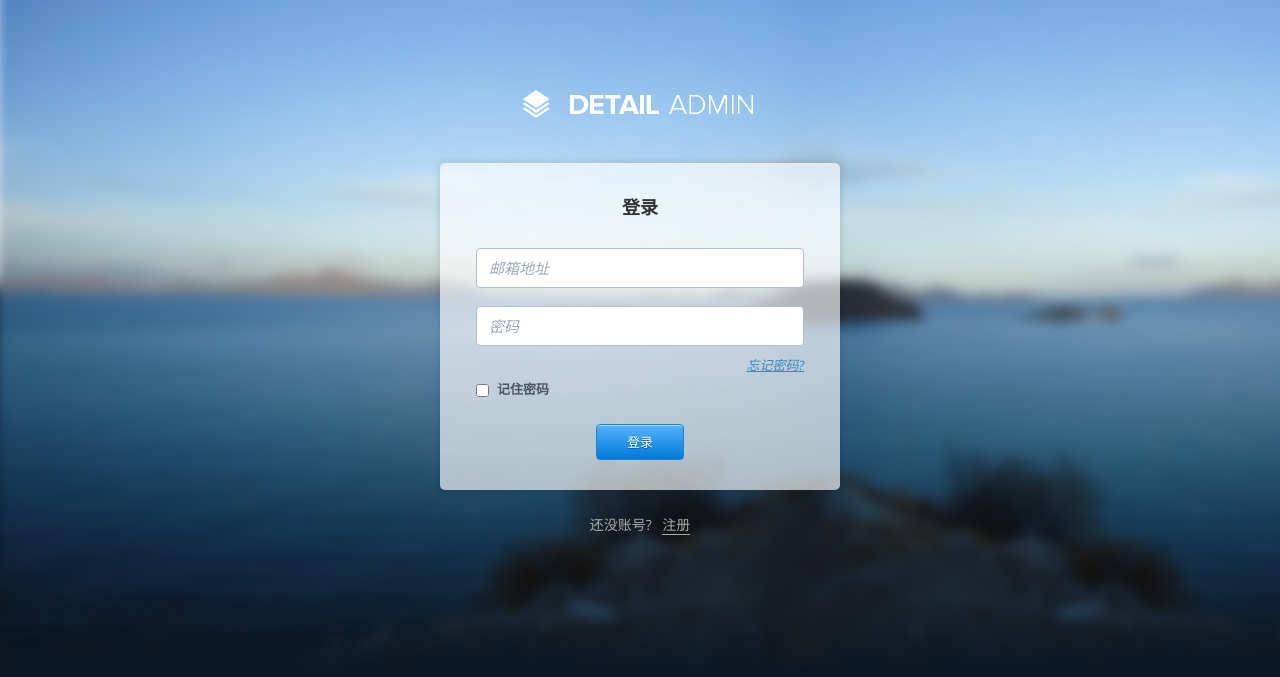
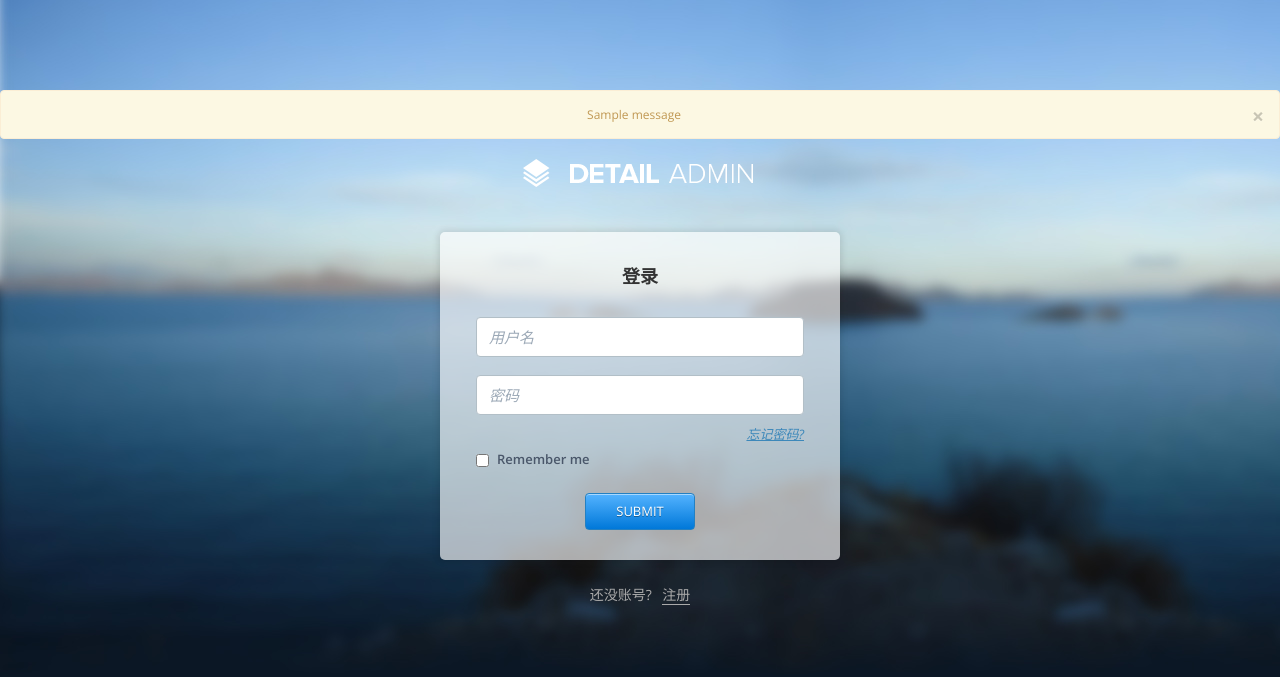
Before and after one commit to vinchoi/flshplay, a Python web app: template app/templates/auth/login.html in a window 1280 px wide. Shown: the top 677 px of the page. Run offline with Jinja, Linux system fonts and the light colour scheme; the template is opened without the code that fills it, so the values that code supplies are empty, except form fields; tables that the repository leaves empty hold one stand-in row (values such as "Sample post"); one stand-in notice (Sample message) is shown; form fields are guessed from the names that the template uses; some libraries are stand-ins or nearby versions.

Commit message:
完成登录

```diff
--- a/app/auth/forms.py
+++ b/app/auth/forms.py
@@ -7,5 +7,5 @@ from wtforms.validators import DataRequired, Length
 class LoginForm(FlaskForm):
     username = StringField(u'用户名', validators=[DataRequired(), Length(1,64)])
     password = PasswordField(u'密码', validators=[DataRequired()])
-    remember_me = BooleanField(u'记住我')
+    remember_me = BooleanField(u'记住密码')
     submit = SubmitField(u'登录')
--- a/app/templates/auth/login.html
+++ b/app/templates/auth/login.html
@@ -1,3 +1,4 @@
+{% import "bootstrap/wtf.html" as wtf %}
 
 <!DOCTYPE html>
 <html class="login-bg">
@@ -31,22 +32,34 @@
 <body>
 
     <div class="login-wrapper">
+        <div>
+            {% for message in get_flashed_messages() %}
+                <div class="alert alert-warning">
+                    <button type="button" class="close" data-dismiss="alert">&times;</button>
+                    {{ message }}
+                </div>
+            {% endfor %}
+        </div>
         <a href="{{url_for('main.index')}}">
             <img class="logo" src="{{url_for('static',filename='img/logo-white.png')}}">
         </a>
 
         <div class="box">
-            <div class="content-wrap">
-                <h6>登录</h6>
-                <input class="form-control" type="text" placeholder="邮箱地址">
-                <input class="form-control" type="password" placeholder="密码">
-                <a href="#" class="forgot">忘记密码?</a>
-                <div class="remember">
-                    <input id="remember-me" type="checkbox">
-                    <label for="remember-me">记住密码</label>
+            <form action="" method="post">
+                {{ form.hidden_tag() }}
+                <div class="content-wrap">
+                    <h6>登录</h6>
+                    {{ form.username(class='form-control', placeholder='用户名', required=True) }}
+                    {{ form.password(class='form-control', placeholder='密码', required=True) }}
+                    <a href="#" class="forgot">忘记密码?</a>
+                    <div class="remember">
+                        {{ form.remember_me(id='remember-me') }}
+                        {{ form.remember_me.label }}
+                    </div>
+                    {{ form.submit(class='btn-glow primary login') }}
+    {#                <a class="btn-glow primary login" href="{{ url_for('main.index') }}">登录</a>#}
                 </div>
-                <a class="btn-glow primary login" href="index.html">登录</a>
-            </div>
+            </form>
         </div>
 
         <div class="no-account">
```
Also changed, not shown: app/auth/views.py (+20 -7 lines), data-dev.sqlite (added).
